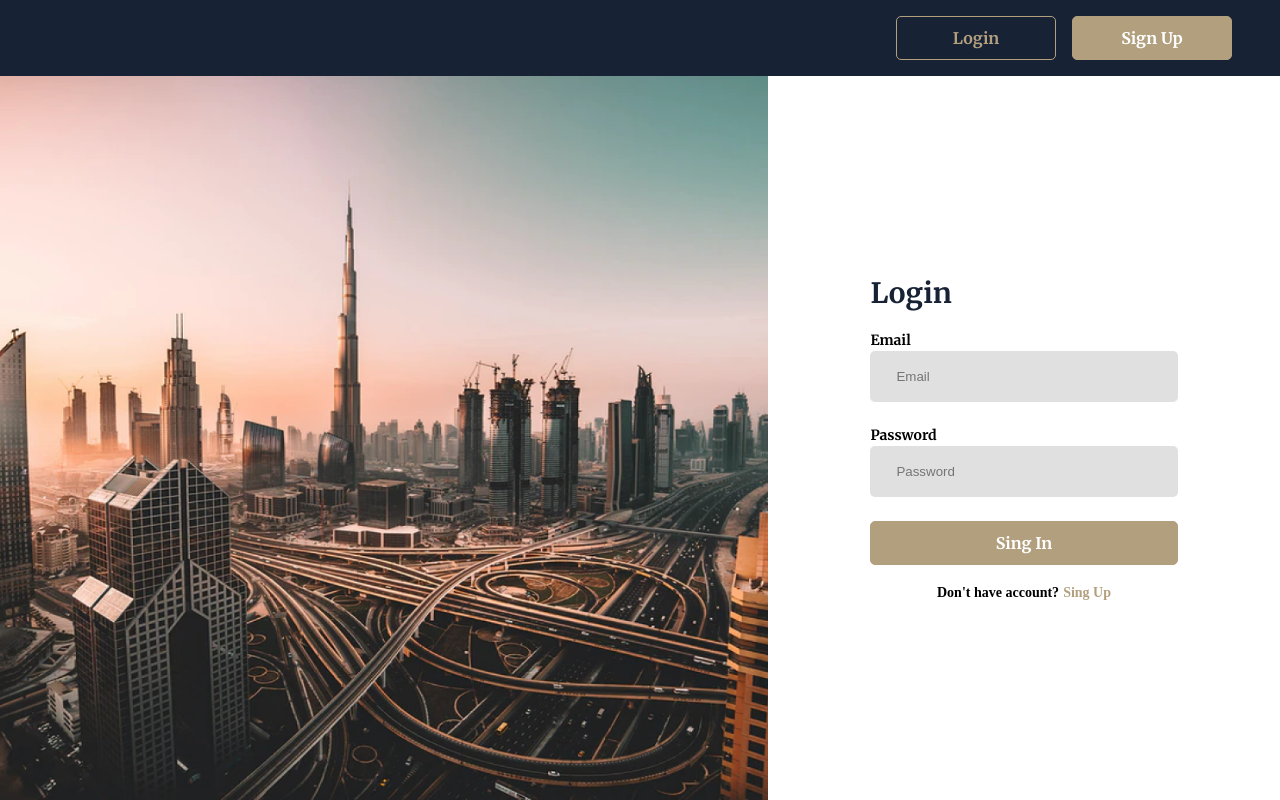
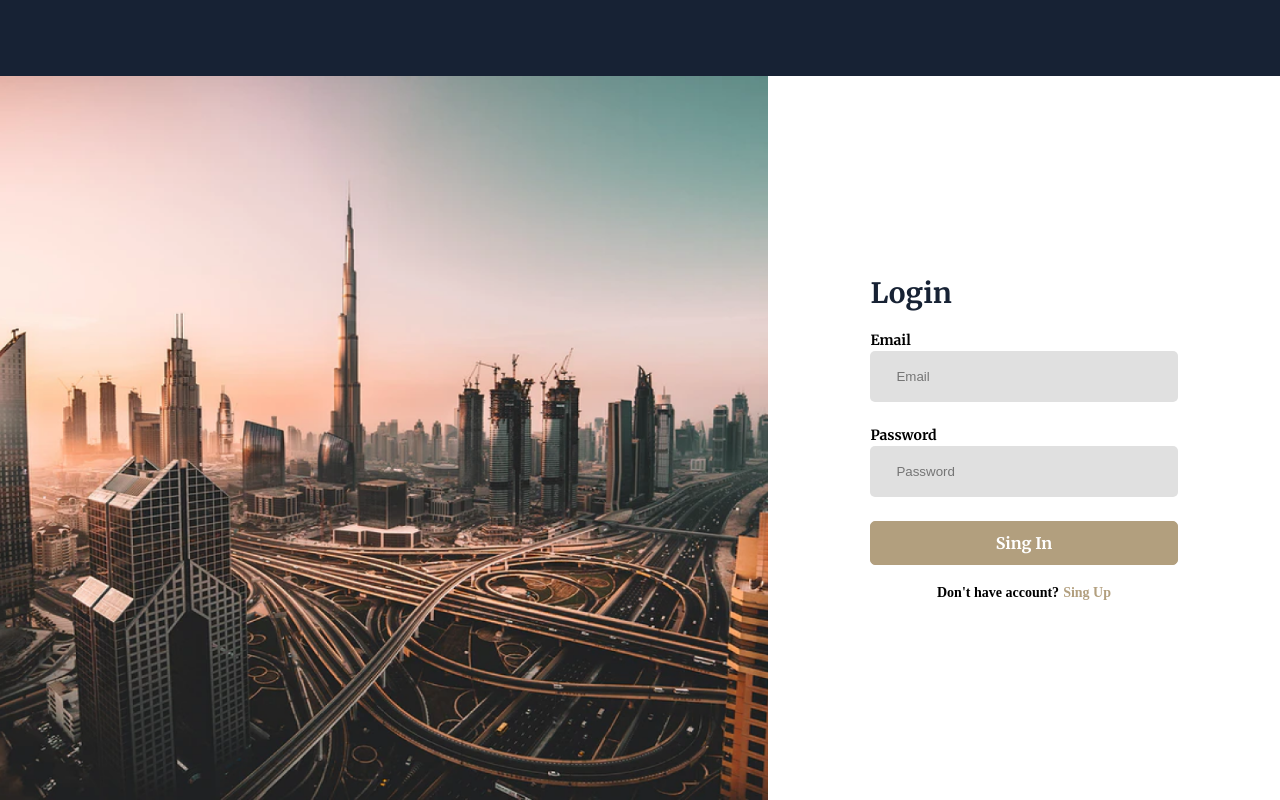
Before and after one commit to NazarDobriy/user-app, a React (Create React App) app in the folder client/: page /login in a window 1280 px wide. Built offline with nearby package versions, Linux system fonts and the light colour scheme.

Commit message:
fix: navbar location

```diff
--- a/client/src/components/navbar/Navbar.module.css
+++ b/client/src/components/navbar/Navbar.module.css
@@ -2,8 +2,9 @@
   display: flex;
   justify-content: end;
   align-items: center;
-  padding: 16px 48px;
+  padding: 0 48px;
   background-color: #172234;
+  height: 76px;
 }
 
 .btns {
--- a/client/src/components/navbar/Navbar.tsx
+++ b/client/src/components/navbar/Navbar.tsx
@@ -1,12 +1,16 @@
 import { FC } from "react";
 import classes from "./Navbar.module.css";
 import Button from "../UI/button/Button";
-import { NavLink } from "react-router-dom";
+import { NavLink, useLocation } from "react-router-dom";
 import { RouteNames } from "../../router";
 
 const Navbar: FC = () => {
+  const { pathname } = useLocation();
+  const isAuthPage = pathname === RouteNames.LOGIN || pathname === RouteNames.SIGN_UP;
+
   return (
     <nav className={classes.nav}>
+      {!isAuthPage && (
         <section className={classes.btns}>
           <NavLink to={RouteNames.LOGIN}>
             <Button>Login</Button>
@@ -15,6 +19,7 @@ const Navbar: FC = () => {
             <Button isPrimary={false}>Sign Up</Button>
           </NavLink>
         </section>
+      )}
     </nav>
   );
 };
```
Lines whose indentation alone changed are shown as unchanged.
